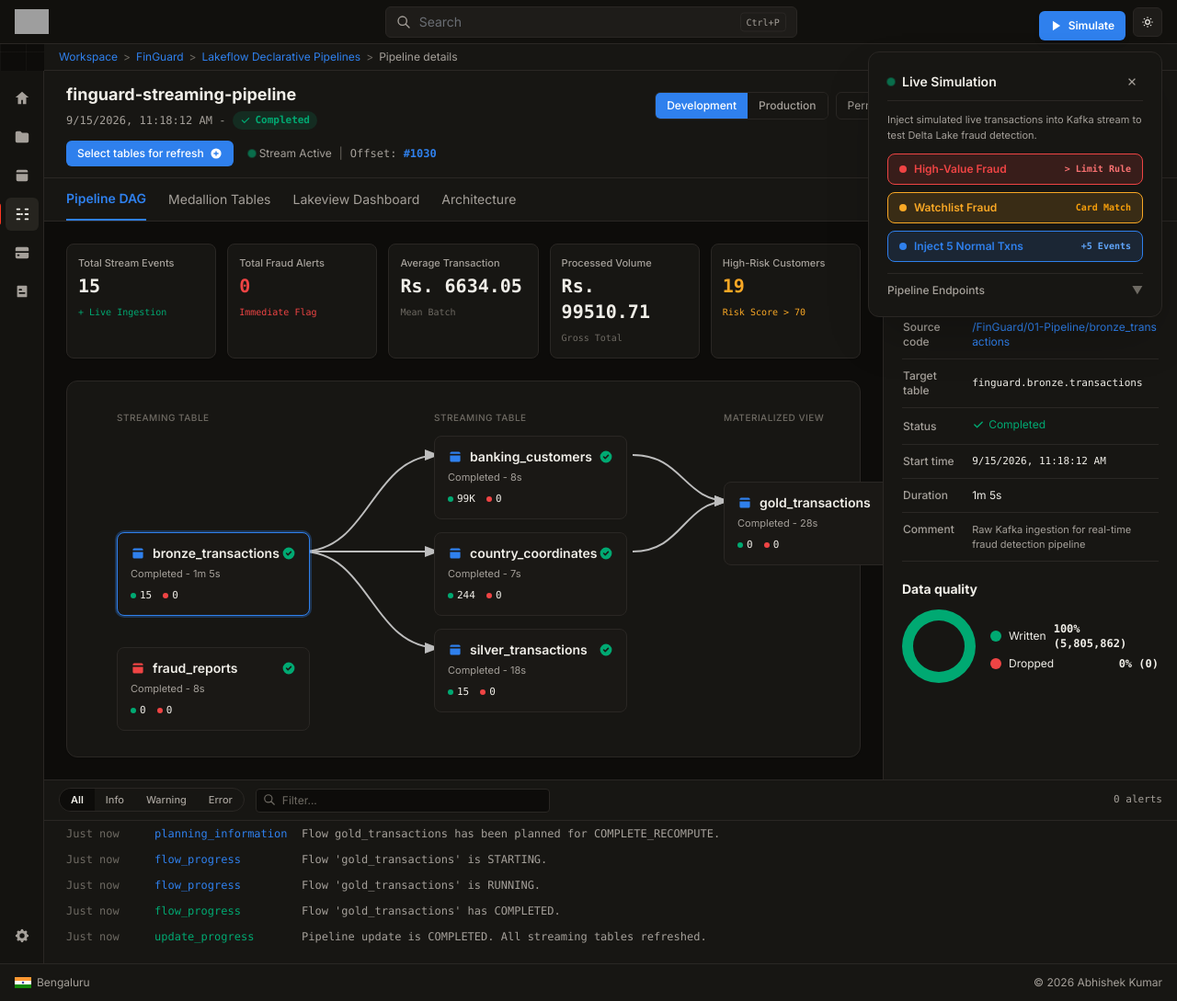
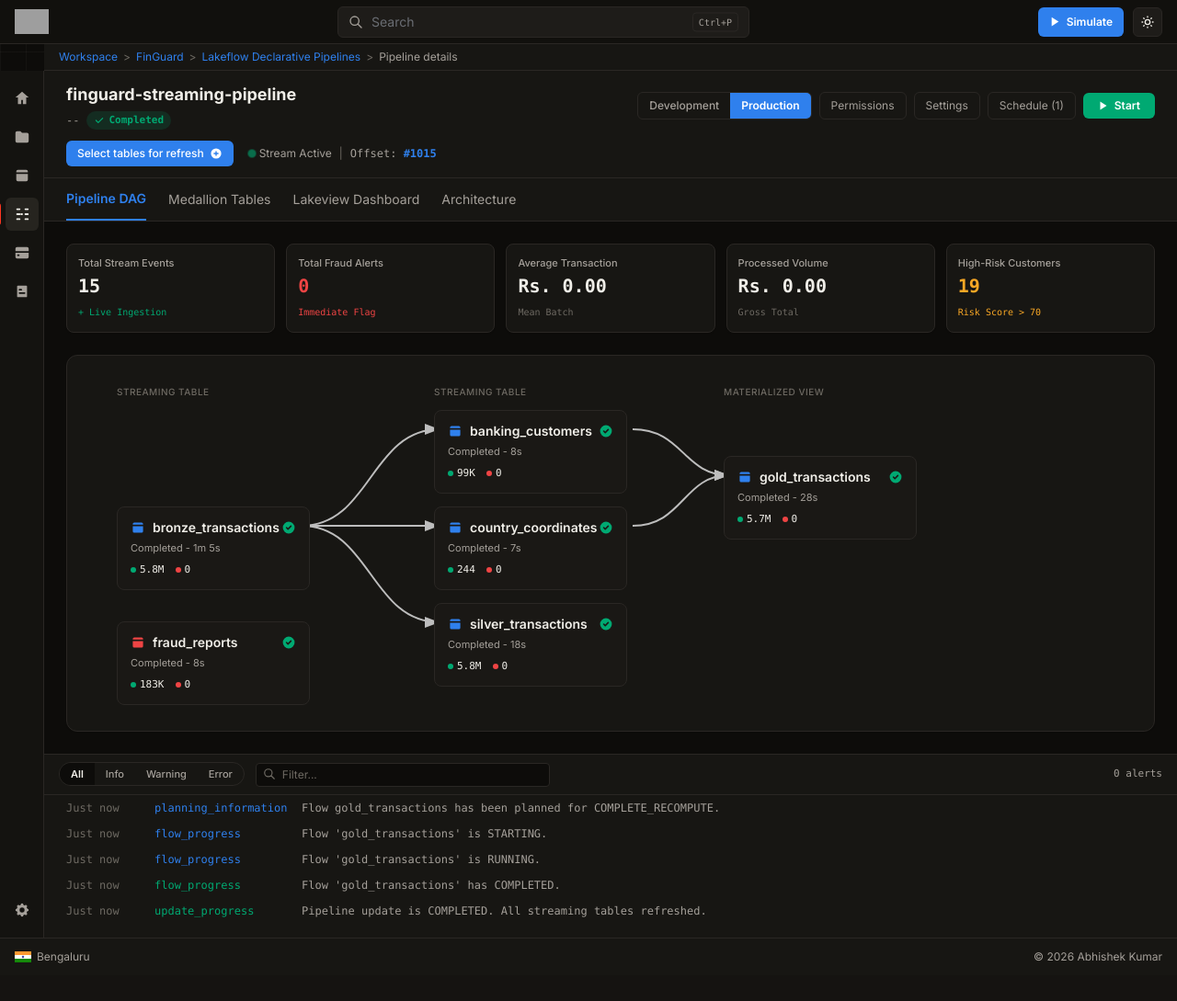
Before and after one commit to isthatabbhi/FinGuard-Real-Time-Fraud-Detection, a Flask app: page / in a window 1280 px wide. Shown: the whole page at 92% size. After the commit the page ends 1048 px from the top, so only its background shows below. Run offline with Flask 3, Linux system fonts and the light colour scheme; some libraries are stand-ins or nearby versions; grey boxes are pictures that could not be loaded.

Commit message:
Fix simulate button into header, wire up close button and backdrop dismissal, and fix Production/Development environment switchers

```diff
--- a/dashboard/templates/index.html
+++ b/dashboard/templates/index.html
@@ -274,15 +274,19 @@
         <span class="absolute right-3 top-1/2 -translate-y-1/2 text-[10px] font-mono px-1.5 py-0.5 rounded border" style="background: var(--surface-2); border-color: var(--border); color: var(--text-dim);">Ctrl+P</span>
       </div>
     </div>
-    <div class="flex items-center gap-3 text-sm">
+    <div class="flex items-center gap-2.5 text-sm">
+      <!-- Simulate Button fixed in Header -->
+      <button onclick="toggleSimPanel()" id="sim-header-btn" class="h-8 px-3 rounded-md text-white font-semibold text-xs shadow-sm flex items-center gap-1.5 transition-all hover:opacity-90 cursor-pointer" style="background: var(--accent-blue);" title="Toggle Live Simulation">
+        <svg width="13" height="13" viewBox="0 0 24 24" fill="currentColor"><polygon points="5 3 19 12 5 21 5 3"/></svg>
+        <span>Simulate</span>
+      </button>
+
       <!-- Theme Toggle Button (Icon-Only) -->
-      <button id="theme-toggle-btn" onclick="toggleTheme()" class="w-8 h-8 rounded-md border flex items-center justify-center transition-all hover:opacity-80" style="background: var(--surface-2); border-color: var(--border); color: var(--text);" title="Toggle Light / Dark Theme">
+      <button id="theme-toggle-btn" onclick="toggleTheme()" class="w-8 h-8 rounded-md border flex items-center justify-center transition-all hover:opacity-80 cursor-pointer" style="background: var(--surface-2); border-color: var(--border); color: var(--text);" title="Toggle Light / Dark Theme">
         <span id="theme-icon">
           <svg class="w-4 h-4" fill="none" stroke="currentColor" viewBox="0 0 24 24"><path stroke-linecap="round" stroke-linejoin="round" stroke-width="2" d="M12 3v1m0 16v1m9-9h-1M4 12H3m15.364 6.364l-.707-.707M6.343 6.343l-.707-.707m12.728 0l-.707.707M6.343 17.657l-.707.707M16 12a4 4 0 11-8 0 4 4 0 018 0z"/></svg>
         </span>
       </button>
-
-
     </div>
   </header>
 
@@ -343,14 +347,22 @@
             </div>
           </div>
           <div class="flex items-center gap-2">
-            <div class="inline-flex rounded-md border border-dbBorder text-xs font-medium overflow-hidden">
-              <button class="px-3 py-1.5 bg-dbBlue text-white">Development</button>
-              <button class="px-3 py-1.5 bg-dbCard text-dbTextSec hover:bg-[var(--surface-2)]">Production</button>
-            </div>
-            <button class="text-xs text-dbTextSec border border-dbBorder rounded-md px-3 py-1.5 hover:bg-[var(--surface-2)]">Permissions</button>
-            <button class="text-xs text-dbTextSec border border-dbBorder rounded-md px-3 py-1.5 hover:bg-[var(--surface-2)]">Settings</button>
-            <button class="text-xs text-dbTextSec border border-dbBorder rounded-md px-3 py-1.5 hover:bg-[var(--surface-2)]">Schedule (1)</button>
-            <button onclick="refreshData()" class="text-xs text-white bg-dbGreen hover:bg-emerald-600 rounded-md px-4 py-1.5 font-semibold transition-colors">Start</button>
+            <!-- Dev/Prod Toggle -->
+            <div class="inline-flex rounded-md border text-xs font-medium overflow-hidden" style="border-color: var(--border);">
+              <button id="env-btn-dev" onclick="setEnvironment('dev')" class="px-3 py-1.5 transition-colors cursor-pointer" style="background: transparent; color: var(--text-dim);">Development</button>
+              <button id="env-btn-prod" onclick="setEnvironment('prod')" class="px-3 py-1.5 font-semibold text-white transition-colors cursor-pointer" style="background: var(--accent-blue);">Production</button>
+            </div>
+
+            <!-- Modal Trigger Buttons -->
+            <button onclick="openModal('permissions')" class="text-xs text-dbTextSec border border-dbBorder rounded-md px-3 py-1.5 hover:bg-[var(--surface-2)] transition-colors cursor-pointer">Permissions</button>
+            <button onclick="openModal('settings')" class="text-xs text-dbTextSec border border-dbBorder rounded-md px-3 py-1.5 hover:bg-[var(--surface-2)] transition-colors cursor-pointer">Settings</button>
+            <button onclick="openModal('schedule')" class="text-xs text-dbTextSec border border-dbBorder rounded-md px-3 py-1.5 hover:bg-[var(--surface-2)] transition-colors cursor-pointer">Schedule (1)</button>
+
+            <!-- Start/Stop Streaming Button -->
+            <button id="pipeline-start-btn" onclick="togglePipelineStream()" class="text-xs text-white rounded-md px-4 py-1.5 font-semibold flex items-center gap-1.5 shadow-sm transition-all cursor-pointer" style="background: var(--accent-green);" title="Start / Stop Live Pipeline Streaming">
+              <svg id="start-btn-icon" width="12" height="12" viewBox="0 0 24 24" fill="currentColor"><polygon points="5 3 19 12 5 21 5 3"/></svg>
+              <span id="start-btn-text">Start</span>
+            </button>
           </div>
         </div>
         <div class="flex items-center gap-4 mt-3">
@@ -1060,41 +1072,32 @@
     </div><!-- /Main Content -->
   </div><!-- /Main Layout -->
 
-  <!-- ===== TOP-RIGHT SIMULATION CONTROLS ===== -->
-  <!-- Top-Right Play Trigger Button -->
-  <div class="fixed top-3 right-14 z-50">
-    <button onclick="toggleSimPanel()" id="sim-fab-btn" class="h-8 px-3 rounded-md text-white font-semibold text-xs shadow-md flex items-center gap-1.5 transition-all hover:opacity-90" style="background: var(--accent-blue);" title="Open Live Interview Simulation">
-      <svg width="14" height="14" viewBox="0 0 24 24" fill="currentColor"><polygon points="5 3 19 12 5 21 5 3"/></svg>
-      <span>Simulate</span>
-    </button>
-  </div>
-
-  <!-- Top-Right Simulation Panel with Small Close Button -->
-  <div id="sim-panel" class="fixed top-14 right-4 z-50 w-80 transform transition-all duration-200 hidden-panel">
-    <div class="theme-card rounded-xl shadow-2xl p-5 border" style="border-color: var(--border);">
-      <div class="flex items-center justify-between mb-3 pb-2 border-b" style="border-color: var(--border);">
+  <!-- ===== SIMULATION PANEL (Controlled from Header) ===== -->
+  <div id="sim-panel" class="fixed top-14 right-4 z-50 w-80 shadow-2xl rounded-xl hidden" style="filter: drop-shadow(0 10px 25px rgba(0,0,0,0.4));">
+    <div class="theme-card rounded-xl p-5 border" style="background: var(--card); border-color: var(--border);">
+      <div class="flex items-center justify-between mb-3 pb-2.5 border-b" style="border-color: var(--border);">
         <div class="flex items-center gap-2">
           <span class="w-2 h-2 rounded-full bg-dbGreen pulse-dot"></span>
           <h2 class="text-sm font-semibold text-dbText">Live Simulation</h2>
         </div>
-        <!-- Small Close Button -->
-        <button onclick="toggleSimPanel()" class="w-6 h-6 rounded-md flex items-center justify-center text-dbTextSec hover:text-dbText hover:bg-[var(--surface-hover)] transition-colors" title="Close simulation panel">
-          <svg width="12" height="12" viewBox="0 0 24 24" fill="none" stroke="currentColor" stroke-width="2.5" stroke-linecap="round" stroke-linejoin="round"><line x1="18" y1="6" x2="6" y2="18"/><line x1="6" y1="6" x2="18" y2="18"/></svg>
+        <!-- Small Close Button (X) -->
+        <button onclick="closeSimPanel()" class="w-7 h-7 rounded-md flex items-center justify-center text-dbTextSec hover:text-dbText hover:bg-[var(--surface-hover)] border transition-colors cursor-pointer" style="border-color: var(--border);" title="Close panel">
+          <svg width="14" height="14" viewBox="0 0 24 24" fill="none" stroke="currentColor" stroke-width="2.5" stroke-linecap="round" stroke-linejoin="round"><line x1="18" y1="6" x2="6" y2="18"/><line x1="6" y1="6" x2="18" y2="18"/></svg>
         </button>
       </div>
 
       <p class="text-[11px] text-dbTextSec mb-3">Inject simulated live transactions into Kafka stream to test Delta Lake fraud detection.</p>
 
       <div class="space-y-2">
-        <button onclick="injectFraud('high-value')" id="btn-high-val" class="w-full bg-[var(--accent-red-lt)] hover:opacity-90 border border-[var(--accent-red)] text-dbRed text-xs font-semibold py-2 px-3 rounded-lg flex items-center justify-between transition-colors">
+        <button onclick="injectFraud('high-value')" id="btn-high-val" class="w-full bg-[var(--accent-red-lt)] hover:opacity-90 border border-[var(--accent-red)] text-dbRed text-xs font-semibold py-2 px-3 rounded-lg flex items-center justify-between transition-colors cursor-pointer">
           <span class="flex items-center gap-2"><span class="w-2 h-2 rounded-full bg-dbRed"></span>High-Value Fraud</span>
           <span class="text-[10px] font-mono text-red-400">&gt; Limit Rule</span>
         </button>
-        <button onclick="injectFraud('watchlist')" id="btn-watchlist" class="w-full bg-[var(--accent-amber-lt)] hover:opacity-90 border border-[var(--accent-amber)] text-dbAmber text-xs font-semibold py-2 px-3 rounded-lg flex items-center justify-between transition-colors">
+        <button onclick="injectFraud('watchlist')" id="btn-watchlist" class="w-full bg-[var(--accent-amber-lt)] hover:opacity-90 border border-[var(--accent-amber)] text-dbAmber text-xs font-semibold py-2 px-3 rounded-lg flex items-center justify-between transition-colors cursor-pointer">
           <span class="flex items-center gap-2"><span class="w-2 h-2 rounded-full bg-dbAmber"></span>Watchlist Fraud</span>
           <span class="text-[10px] font-mono text-amber-500">Card Match</span>
         </button>
-        <button onclick="injectNormal()" id="btn-normal" class="w-full bg-[var(--accent-blue-lt)] hover:opacity-90 border border-[var(--accent-blue)] text-dbBlue text-xs font-semibold py-2 px-3 rounded-lg flex items-center justify-between transition-colors">
+        <button onclick="injectNormal()" id="btn-normal" class="w-full bg-[var(--accent-blue-lt)] hover:opacity-90 border border-[var(--accent-blue)] text-dbBlue text-xs font-semibold py-2 px-3 rounded-lg flex items-center justify-between transition-colors cursor-pointer">
           <span class="flex items-center gap-2"><span class="w-2 h-2 rounded-full bg-dbBlue"></span>Inject 5 Normal Txns</span>
           <span class="text-[10px] font-mono text-blue-400">+5 Events</span>
         </button>
@@ -1119,6 +1122,9 @@
       </details>
     </div>
   </div>
+      </details>
+    </div>
+  </div>
 
   <!-- Modal Overlays for Permissions / Settings / Schedule -->
   <div id="modal-container" class="fixed inset-0 z-[70] flex items-center justify-center bg-black/50 backdrop-blur-sm hidden">
@@ -1158,10 +1164,29 @@
     // ===== Simulation Panel Toggle =====
     function toggleSimPanel() {
       const panel = document.getElementById('sim-panel');
-      if (panel.classList.contains('hidden-panel')) {
-        panel.classList.remove('hidden-panel');
-        panel.classList.add('visible-panel');
+      if (!panel) return;
+      if (panel.classList.contains('hidden')) {
+        panel.classList.remove('hidden');
       } else {
+        panel.classList.add('hidden');
+      }
+    }
+
+    function closeSimPanel() {
+      const panel = document.getElementById('sim-panel');
+      if (panel) panel.classList.add('hidden');
+    }
+
+    // Close simulation panel when clicking outside
+    document.addEventListener('click', (e) => {
+      const panel = document.getElementById('sim-panel');
+      const btn = document.getElementById('sim-header-btn');
+      if (panel && !panel.classList.contains('hidden')) {
+        if (!panel.contains(e.target) && btn && !btn.contains(e.target)) {
+          panel.classList.add('hidden');
+        }
+      }
+    }); else {
         panel.classList.remove('visible-panel');
         panel.classList.add('hidden-panel');
       }
@@ -1816,16 +1841,27 @@
     function setEnvironment(env) {
       const devBtn = document.getElementById('env-btn-dev');
       const prodBtn = document.getElementById('env-btn-prod');
+      if (!devBtn || !prodBtn) return;
       if (env === 'dev') {
         devBtn.style.background = 'var(--accent-blue)';
         devBtn.style.color = '#FFFFFF';
-        devBtn.classList.add('font-semibold');
+        devBtn.className = 'px-3 py-1.5 font-semibold text-white transition-colors cursor-pointer';
         prodBtn.style.background = 'transparent';
         prodBtn.style.color = 'var(--text-dim)';
-        prodBtn.classList.remove('font-semibold');
+        prodBtn.className = 'px-3 py-1.5 transition-colors text-dbTextSec hover:bg-[var(--surface-2)] cursor-pointer';
         showToast('Switched to Development environment (Catalog: finguard_dev)');
         addEventLog('info', 'env_switch', 'Switched pipeline environment to Development (finguard_dev).');
       } else {
+        prodBtn.style.background = 'var(--accent-blue)';
+        prodBtn.style.color = '#FFFFFF';
+        prodBtn.className = 'px-3 py-1.5 font-semibold text-white transition-colors cursor-pointer';
+        devBtn.style.background = 'transparent';
+        devBtn.style.color = 'var(--text-dim)';
+        devBtn.className = 'px-3 py-1.5 transition-colors text-dbTextSec hover:bg-[var(--surface-2)] cursor-pointer';
+        showToast('Switched to Production environment (Catalog: finguard_prod)');
+        addEventLog('info', 'env_switch', 'Switched pipeline environment to Production (finguard_prod).');
+      }
+    } else {
         prodBtn.style.background = 'var(--accent-blue)';
         prodBtn.style.color = '#FFFFFF';
         prodBtn.classList.add('font-semibold');
```
